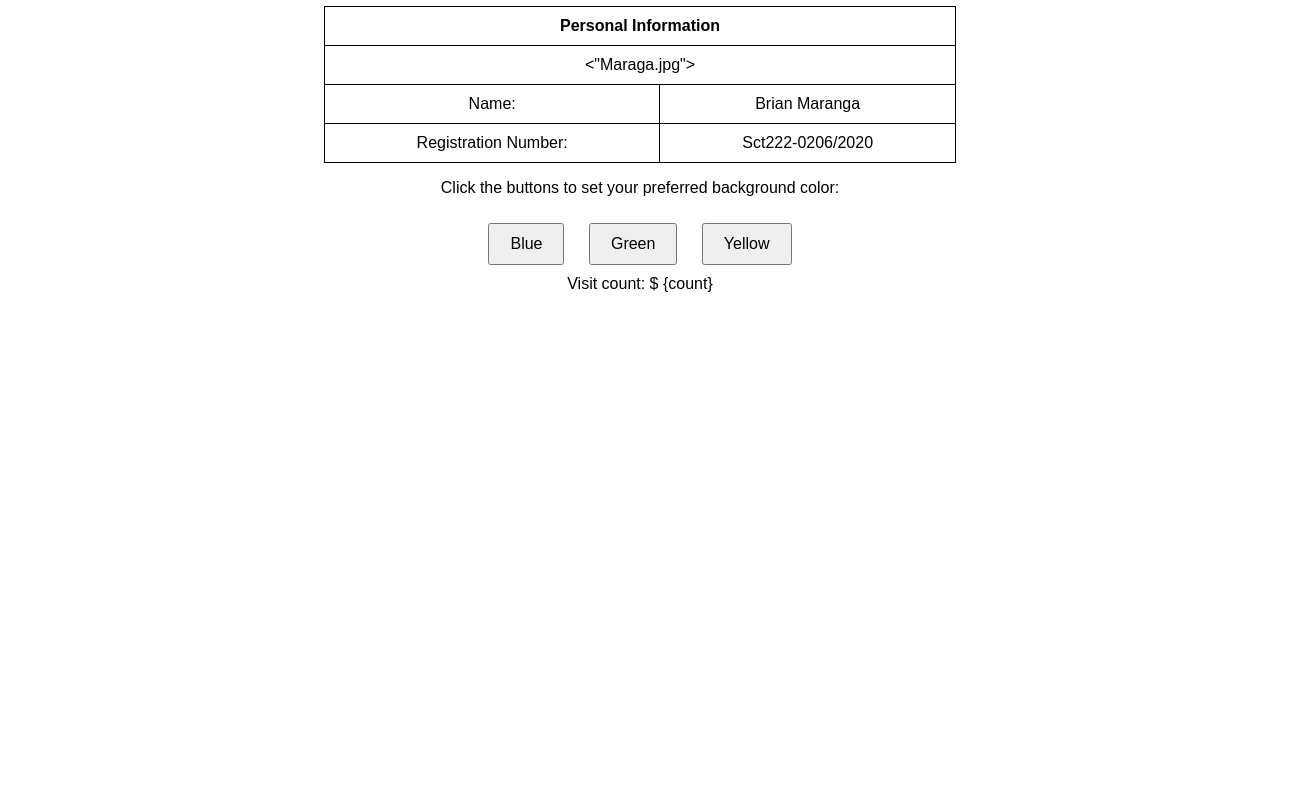
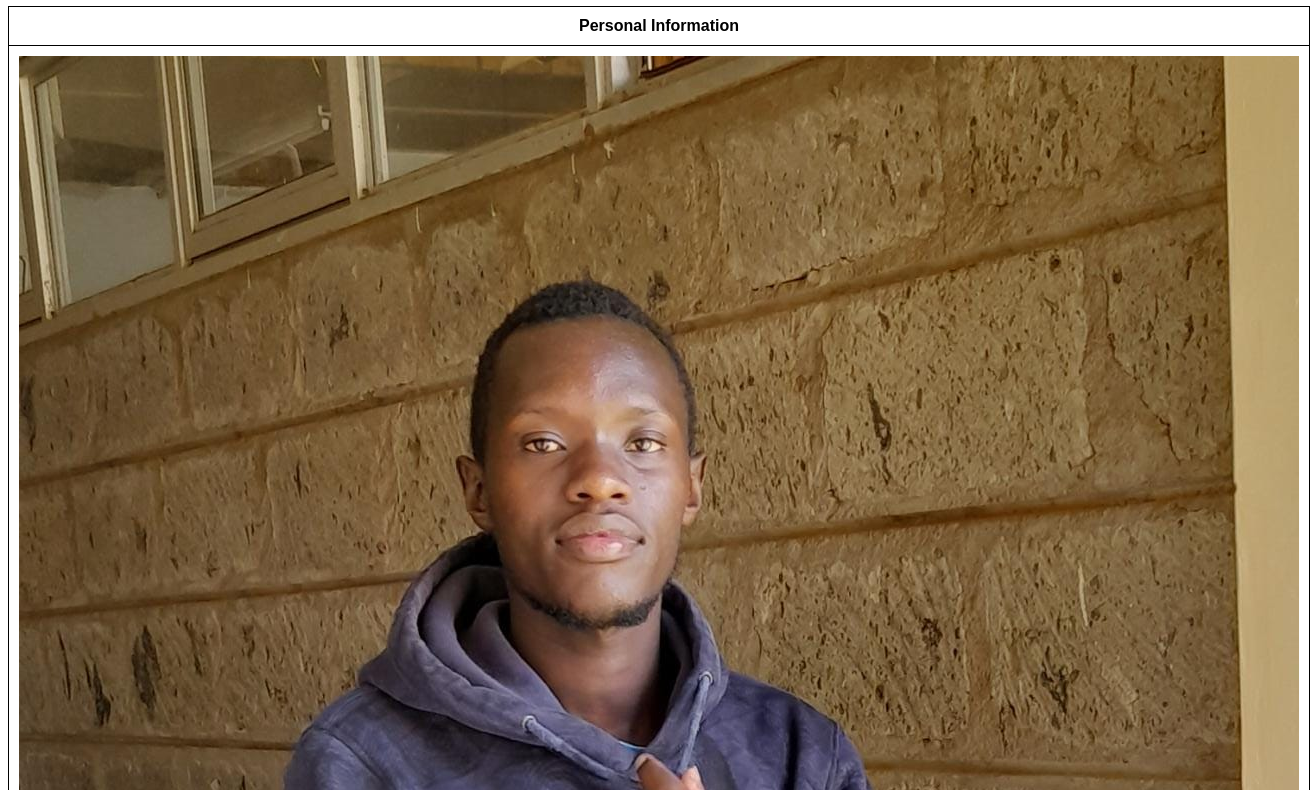
Before and after one commit to brianmaranga/Brian, a plain HTML site: page index.html in a window 1280 px wide. Shown: the part 102-892 px from the top of the page, 1310 px wide, since content can reach past the window. Before the commit the page ends 800 px from the top, so only its background shows below. Drawn offline with Linux system fonts and the light colour scheme.

Commit message:
Update index.html

```diff
--- a/index.html
+++ b/index.html
@@ -64,7 +64,7 @@
             <th colspan="2">Personal Information</th>
         </tr>
         <tr>
-            <td colspan="2"><"Maraga.jpg"></td>
+            <td colspan="2"><img src="./Maraga.jpg"></td>
         </tr>
         <tr>
             <td>Name:</td>
```
